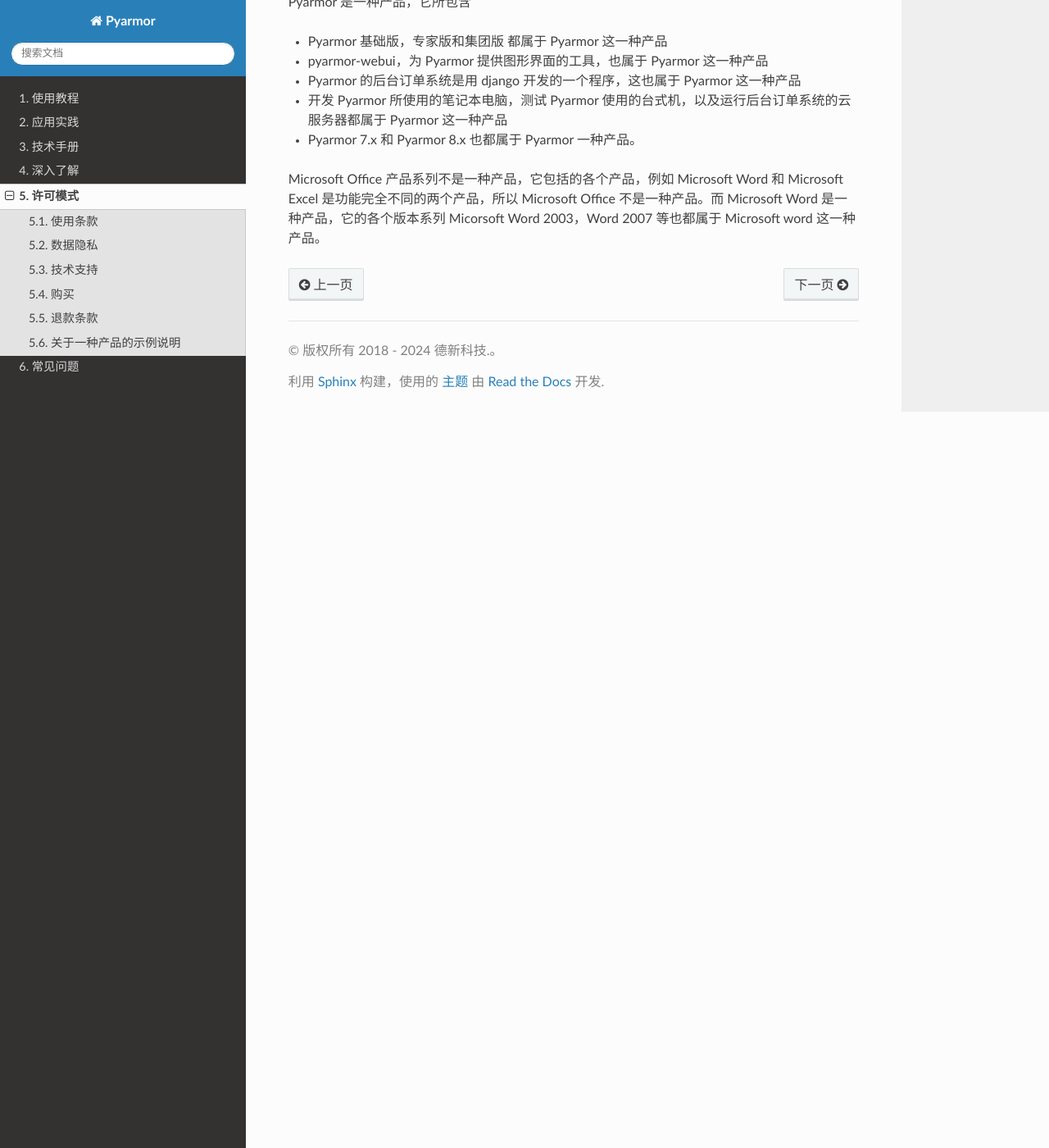
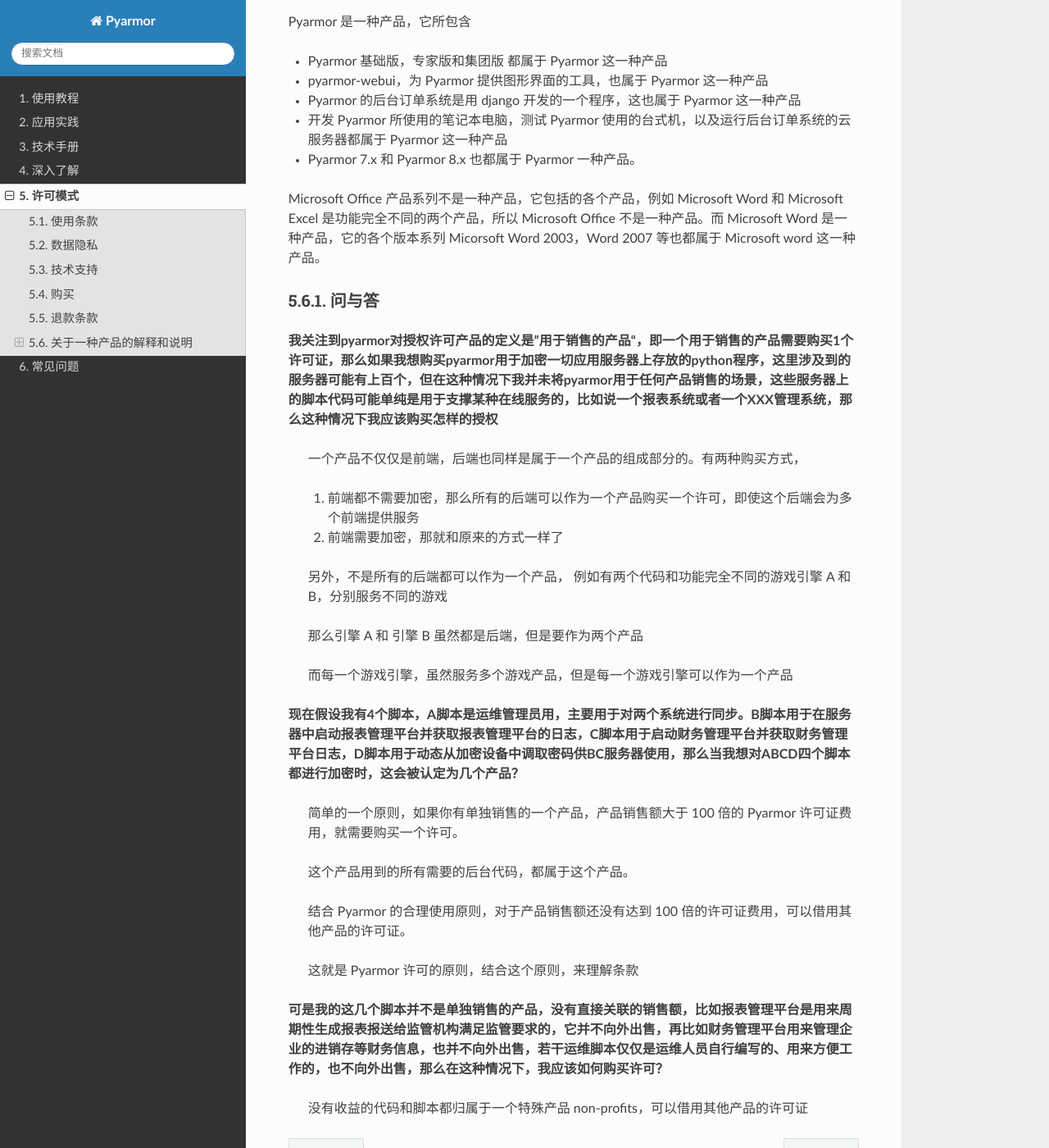
Before and after one commit to dashingsoft/pyarmor-docs-zh, a Sphinx documentation site: the page built from docs/licenses.rst, in a window 1280 px wide and 1400 px high, scrolled down 4802 px. Shown: the whole window at 82% size. Built offline with Sphinx 7.4.7 and the Read the Docs theme 3.1.0, drawn with Linux system fonts in a browser that asks for light colours; some of the changed text lies outside the part shown.

Commit message:
增加关于许可证产品的问题和回答

```diff
--- a/docs/licenses.rst
+++ b/docs/licenses.rst
@@ -212,8 +212,8 @@
 
 请直接发送退款请求到 pyarmor@163.com
 
-关于一种产品的示例说明
-======================
+关于一种产品的解释和说明
+========================
 
 不用于销售的所有的 Python 脚本都属于一种特殊的产品 ``non-profits``
 
@@ -229,4 +229,34 @@
 
 Microsoft Office 产品系列不是一种产品，它包括的各个产品，例如 Microsoft Word 和 Microsoft Excel 是功能完全不同的两个产品，所以 Microsoft Office 不是一种产品。而 Microsoft Word 是一种产品，它的各个版本系列 Micorsoft Word 2003，Word 2007 等也都属于 Microsoft word 这一种产品。
 
+问与答
+------
+
+**我关注到pyarmor对授权许可产品的定义是”用于销售的产品“，即一个用于销售的产品需要购买1个许可证，那么如果我想购买pyarmor用于加密一切应用服务器上存放的python程序，这里涉及到的服务器可能有上百个，但在这种情况下我并未将pyarmor用于任何产品销售的场景，这些服务器上的脚本代码可能单纯是用于支撑某种在线服务的，比如说一个报表系统或者一个XXX管理系统，那么这种情况下我应该购买怎样的授权**
+
+  一个产品不仅仅是前端，后端也同样是属于一个产品的组成部分的。有两种购买方式，
+
+  1. 前端都不需要加密，那么所有的后端可以作为一个产品购买一个许可，即使这个后端会为多个前端提供服务
+  2. 前端需要加密，那就和原来的方式一样了
+
+  另外，不是所有的后端都可以作为一个产品， 例如有两个代码和功能完全不同的游戏引擎 A 和 B，分别服务不同的游戏
+
+  那么引擎 A 和 引擎 B 虽然都是后端，但是要作为两个产品
+
+  而每一个游戏引擎，虽然服务多个游戏产品，但是每一个游戏引擎可以作为一个产品
+
+**现在假设我有4个脚本，A脚本是运维管理员用，主要用于对两个系统进行同步。B脚本用于在服务器中启动报表管理平台并获取报表管理平台的日志，C脚本用于启动财务管理平台并获取财务管理平台日志，D脚本用于动态从加密设备中调取密码供BC服务器使用，那么当我想对ABCD四个脚本都进行加密时，这会被认定为几个产品？**
+
+  简单的一个原则，如果你有单独销售的一个产品，产品销售额大于 100 倍的 Pyarmor 许可证费用，就需要购买一个许可。
+
+  这个产品用到的所有需要的后台代码，都属于这个产品。
+
+  结合 Pyarmor 的合理使用原则，对于产品销售额还没有达到 100 倍的许可证费用，可以借用其他产品的许可证。
+
+  这就是 Pyarmor 许可的原则，结合这个原则，来理解条款
+
+**可是我的这几个脚本并不是单独销售的产品，没有直接关联的销售额，比如报表管理平台是用来周期性生成报表报送给监管机构满足监管要求的，它并不向外出售，再比如财务管理平台用来管理企业的进销存等财务信息，也并不向外出售，若干运维脚本仅仅是运维人员自行编写的、用来方便工作的，也不向外出售，那么在这种情况下，我应该如何购买许可？**
+
+  没有收益的代码和脚本都归属于一个特殊产品 non-profits，可以借用其他产品的许可证
+
 .. include:: _common_definitions.txt
```
Also changed, not shown: docs/questions.rst (+27 -0 lines).
